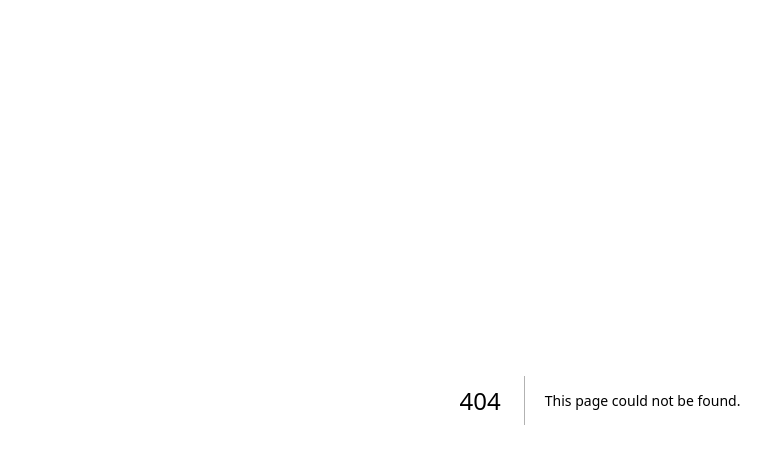
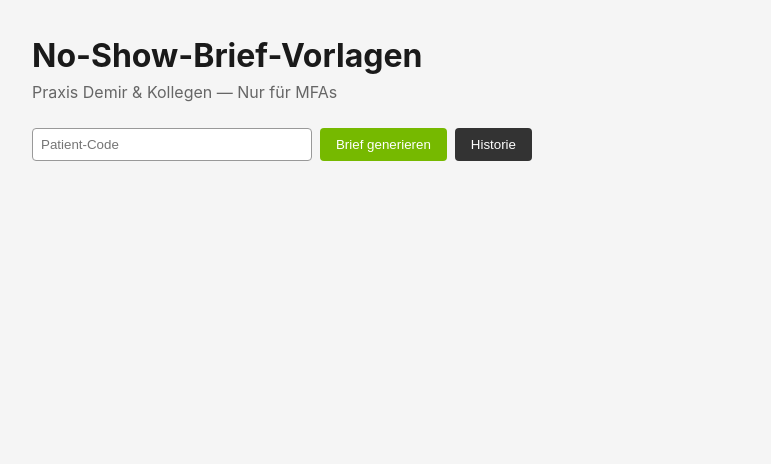
Before and after one commit to KrissBrowni/smart-application, a Next.js app: page /no-show-briefe in a window 1280 px wide. Before the commit this address had no page. Shown: the top 464 px of the page, without its empty margins (40-811 px from the left). Built offline with nearby package versions, Linux system fonts and the light colour scheme.

Commit message:
feat: PK-014 No-Show-Brief-Vorlagen
- POST /api/no-show-brief (generiert Briefvorlage mit No-Show-Historie)
- GET /api/no-show-brief (Historie versendeter Briefe)
- MFA-UI (/no-show-briefe) mit Vorlagenansicht + Historie

```diff
--- /dev/null
+++ b/app/api/no-show-brief/route.ts
@@ -0,0 +1,79 @@
+import { NextRequest, NextResponse } from "next/server";
+import { prisma } from "@/lib/prisma";
+
+// GET: Alle versendeten Briefe (oder für einen Patienten)
+export async function GET(request: NextRequest) {
+  const { searchParams } = new URL(request.url);
+  const patientCode = searchParams.get("patientCode");
+
+  const where: any = { bezugstyp: "no_show", typ: "no_show_warnung" };
+  if (patientCode) {
+    const patient = await prisma.patient.findUnique({ where: { patientCode: patientCode.toUpperCase() } });
+    if (patient) where.patientId = patient.id;
+    else return NextResponse.json({ briefe: [] });
+  }
+
+  const briefe = await prisma.benachrichtigung.findMany({
+    where,
+    include: { patient: { select: { name: true, patientCode: true } } },
+    orderBy: { erstelltAm: "desc" },
+    take: 50,
+  });
+
+  return NextResponse.json({ briefe });
+}
+
+// POST: Brief generieren und als versendet markieren
+export async function POST(request: NextRequest) {
+  try {
+    const body = await request.json();
+    const { patientCode, noShowEreignisId } = body;
+
+    if (!patientCode) return NextResponse.json({ error: "patientCode erforderlich" }, { status: 400 });
+
+    const patient = await prisma.patient.findUnique({ where: { patientCode: patientCode.toUpperCase() } });
+    if (!patient) return NextResponse.json({ error: "Patient nicht gefunden" }, { status: 404 });
+
+    // Letzte No-Shows des Patienten
+    const letzteNoShows = await prisma.noShowEreignis.findMany({
+      where: { patientId: patient.id, zaehltFuerSperre: true },
+      include: { termin: { select: { datum: true, startzeit: true, terminart: { select: { name: true } } } } },
+      orderBy: { erfasstAm: "desc" },
+      take: 3,
+    });
+
+    if (letzteNoShows.length === 0) {
+      return NextResponse.json({ error: "Keine No-Shows für diesen Patienten" }, { status: 404 });
+    }
+
+    // Briefvorlage generieren
+    const brief = {
+      patient: { name: patient.name, patientCode: patient.patientCode, noShowZaehler: patient.noShowZaehler, sperrstatus: patient.sperrstatus },
+      noShows: letzteNoShows.map((n) => ({
+        datum: n.termin.datum.toISOString().split("T")[0],
+        startzeit: n.termin.startzeit,
+        terminart: n.termin.terminart.name,
+        erfasstAm: n.erfasstAm.toISOString().split("T")[0],
+      })),
+      gesperrt: patient.sperrstatus === "online_gesperrt",
+    };
+
+    // Brief als Benachrichtigung dokumentieren
+    await prisma.benachrichtigung.create({
+      data: {
+        patientId: patient.id,
+        bezugstyp: "no_show",
+        bezugsId: noShowEreignisId || letzteNoShows[0].id,
+        kanal: "brief",
+        typ: "no_show_warnung",
+        status: "versendet",
+        versendetAm: new Date(),
+      },
+    });
+
+    return NextResponse.json({ success: true, brief });
+  } catch (error) {
+    console.error("Brief-Fehler:", error);
+    return NextResponse.json({ error: "Interner Serverfehler" }, { status: 500 });
+  }
+}
--- /dev/null
+++ b/app/no-show-briefe/page.tsx
@@ -0,0 +1,143 @@
+"use client";
+
+import { useState, useEffect } from "react";
+
+interface BriefVorlage {
+  patient: { name: string; patientCode: string; noShowZaehler: number; sperrstatus: string };
+  noShows: { datum: string; startzeit: string; terminart: string; erfasstAm: string }[];
+  gesperrt: boolean;
+}
+
+export default function NoShowBriefePage() {
+  const [patientCode, setPatientCode] = useState("");
+  const [loading, setLoading] = useState(false);
+  const [error, setError] = useState("");
+  const [erfolg, setErfolg] = useState("");
+  const [brief, setBrief] = useState<BriefVorlage | null>(null);
+  const [briefe, setBriefe] = useState<any[]>([]);
+  const [zeigeHistorie, setZeigeHistorie] = useState(false);
+
+  async function generieren() {
+    if (!patientCode) return;
+    setLoading(true);
+    setError("");
+    setBrief(null);
+    try {
+      const res = await fetch("/api/no-show-brief", {
+        method: "POST",
+        headers: { "Content-Type": "application/json" },
+        body: JSON.stringify({ patientCode }),
+      });
+      const d = await res.json();
+      if (res.ok) {
+        setBrief(d.brief);
+        setErfolg("Brief generiert!");
+      } else {
+        setError(d.error || "Fehler");
+      }
+    } catch {
+      setError("Fehler");
+    }
+    setLoading(false);
+  }
+
+  async function historieLaden() {
+    setZeigeHistorie(!zeigeHistorie);
+    if (!zeigeHistorie) {
+      const res = await fetch(`/api/no-show-brief?patientCode=${patientCode}`);
+      const d = await res.json();
+      setBriefe(d.briefe || []);
+    }
+  }
+
+  return (
+    <main>
+      <h1>No-Show-Brief-Vorlagen</h1>
+      <p style={{ marginBottom: "1.5rem", color: "var(--gray-light)" }}>
+        Praxis Demir & Kollegen — Nur für MFAs
+      </p>
+
+      {erfolg && <p style={{ color: "var(--primary-dark)", marginBottom: "1rem", padding: "0.75rem", background: "var(--primary-bg)", borderRadius: "4px" }}>{erfolg}</p>}
+      {error && <p style={{ color: "var(--accent-dark)", marginBottom: "1rem" }}>{error}</p>}
+
+      <section style={{ maxWidth: "500px", marginBottom: "1.5rem", display: "flex", gap: "0.5rem" }}>
+        <input value={patientCode} onChange={(e) => setPatientCode(e.target.value.toUpperCase())}
+          placeholder="Patient-Code" style={{ padding: "0.5rem", border: "1px solid var(--gray-meta)", borderRadius: "4px", flex: 1 }} />
+        <button onClick={generieren} disabled={!patientCode || loading} style={btnStyle}>
+          {loading ? "Generiere..." : "Brief generieren"}
+        </button>
+        <button onClick={historieLaden} style={{ ...btnStyle, background: "var(--gray)" }}>
+          Historie
+        </button>
+      </section>
+
+      {/* Generierte Briefvorlage */}
+      {brief && (
+        <section style={{ maxWidth: "600px", marginBottom: "2rem", padding: "1.5rem", border: "1px solid var(--gray-meta)", borderRadius: "8px", background: "var(--white)" }}>
+          <h2 style={{ fontSize: "1.1rem", marginBottom: "1rem" }}>No-Show-Brief</h2>
+
+          <p style={{ marginBottom: "1rem" }}>
+            <strong>Praxis Demir & Kollegen</strong><br />
+            <span style={{ color: "var(--gray-light)", fontSize: "0.9rem" }}>Berlin, {new Date().toLocaleDateString("de-DE")}</span>
+          </p>
+
+          <p style={{ marginBottom: "1rem" }}>
+            <strong>Betrifft: {brief.patient.name} (Code: {brief.patient.patientCode})</strong>
+          </p>
+
+          <p style={{ marginBottom: "1rem" }}>
+            Sehr geehrte/r Patient/in {brief.patient.name},
+          </p>
+
+          <p style={{ marginBottom: "0.75rem" }}>
+            Sie haben in letzter Zeit mehrfach Termine in unserer Praxis nicht wahrgenommen, ohne rechtzeitig abzusagen:
+          </p>
+
+          <ul style={{ marginBottom: "1rem", paddingLeft: "1.25rem" }}>
+            {brief.noShows.map((n, i) => (
+              <li key={i} style={{ marginBottom: "0.25rem" }}>
+                {n.datum} um {n.startzeit} Uhr ({n.terminart})
+              </li>
+            ))}
+          </ul>
+
+          {brief.gesperrt ? (
+            <p style={{ marginBottom: "1rem", color: "var(--accent-dark)", fontWeight: 600 }}>
+              Ihr Online-Buchungszugang wurde aufgrund der Häufung von No-Shows gesperrt.
+              Bitte kontaktieren Sie uns telefonisch, um die Sperre aufheben zu lassen.
+            </p>
+          ) : (
+            <p style={{ marginBottom: "1rem" }}>
+              Bitte denken Sie daran, Termine rechtzeitig abzusagen, falls Sie nicht kommen können.
+              Bei drei unentschuldigten No-Shows wird Ihr Online-Buchungszugang gesperrt.
+            </p>
+          )}
+
+          <p style={{ marginTop: "1.5rem" }}>
+            Mit freundlichen Grüßen,<br />
+            <strong>Ihr Praxisteam Demir & Kollegen</strong>
+          </p>
+        </section>
+      )}
+
+      {/* Historie */}
+      {zeigeHistorie && (
+        <section>
+          <h2>Versendete Briefe</h2>
+          <div style={{ display: "grid", gap: "0.5rem", marginTop: "0.75rem" }}>
+            {briefe.length === 0 && <p style={{ color: "var(--gray-light)" }}>Keine Briefe gefunden.</p>}
+            {briefe.map((b: any) => (
+              <div key={b.id} style={{ padding: "0.75rem", border: "1px solid var(--gray-meta)", borderRadius: "4px" }}>
+                <strong>{b.patient.name}</strong> ({b.patient.patientCode}) · {new Date(b.erstelltAm).toLocaleDateString("de-DE")} · Status: {b.status}
+              </div>
+            ))}
+          </div>
+        </section>
+      )}
+    </main>
+  );
+}
+
+const btnStyle: React.CSSProperties = {
+  padding: "0.5rem 1rem", background: "var(--primary)", color: "white", border: "none", borderRadius: "4px", cursor: "pointer",
+};
```
Also changed, not shown: 3 other files (tests, documents, lock files or other folders).
